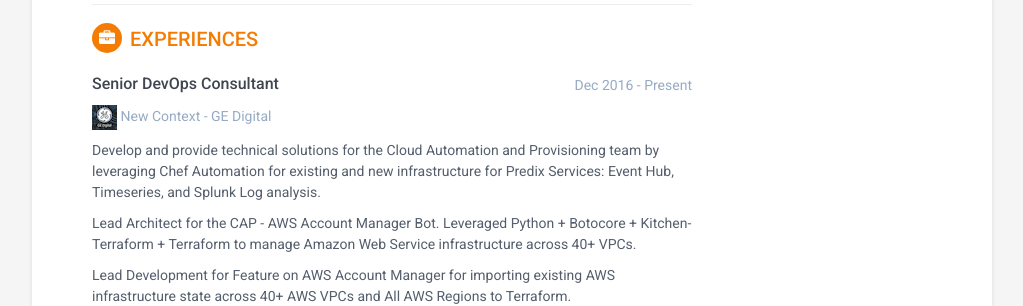
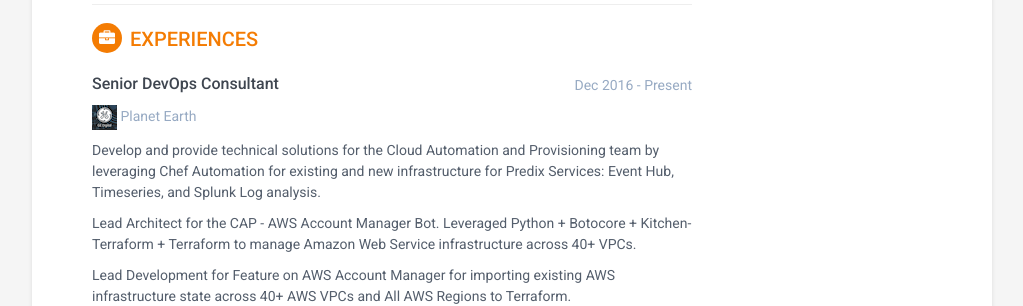
Before and after one commit to ivanfan12345/cv, a Jekyll site: the page built from index.html, in a window 1280 px wide and 900 px high. Shown: the part 359-665 px from the top of the window, without its empty margins (128-1151 px from the left). Built offline with Jekyll 4.4.1, drawn with Linux system fonts in a browser that asks for light colours.

Commit message:
update work experiences.

```diff
--- a/_includes/experience.html
+++ b/_includes/experience.html
@@ -7,7 +7,7 @@
                             <h3 class="job-title">Senior DevOps Consultant</h3>
                             <div class="time">Dec 2016 - Present</div>
                         </div><!--//upper-row-->
-                        <div class="company"><img src="assets/images/Tiny_GE.png" alt="GE Image"> New Context - GE Digital</div>
+                        <div class="company"><img src="assets/images/Tiny_GE.png" alt="GE Image"> Planet Earth </div>
                     </div><!--//meta-->
                     <div class="details">
                         <p>Develop and provide technical solutions for the Cloud Automation and Provisioning team by leveraging Chef Automation for existing and new infrastructure for Predix Services: Event Hub, Timeseries, and Splunk Log analysis.</p>
```
